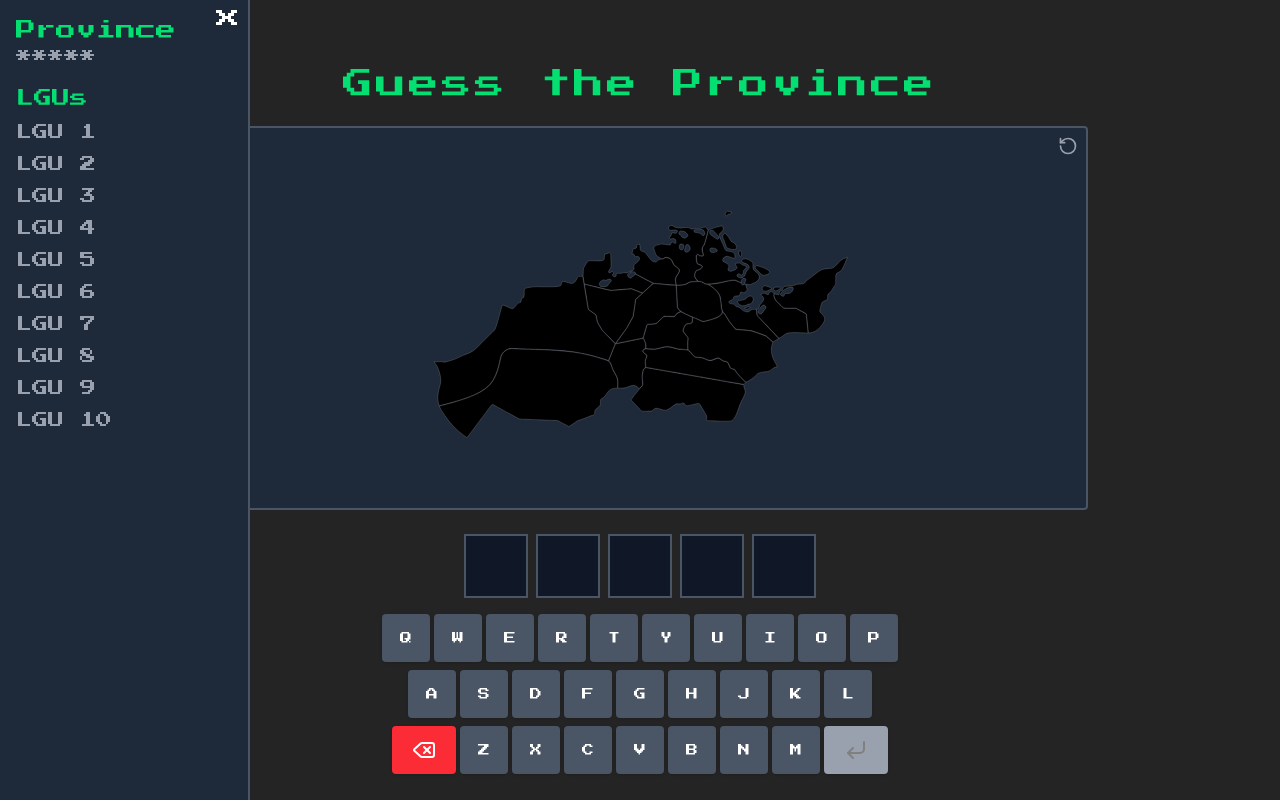
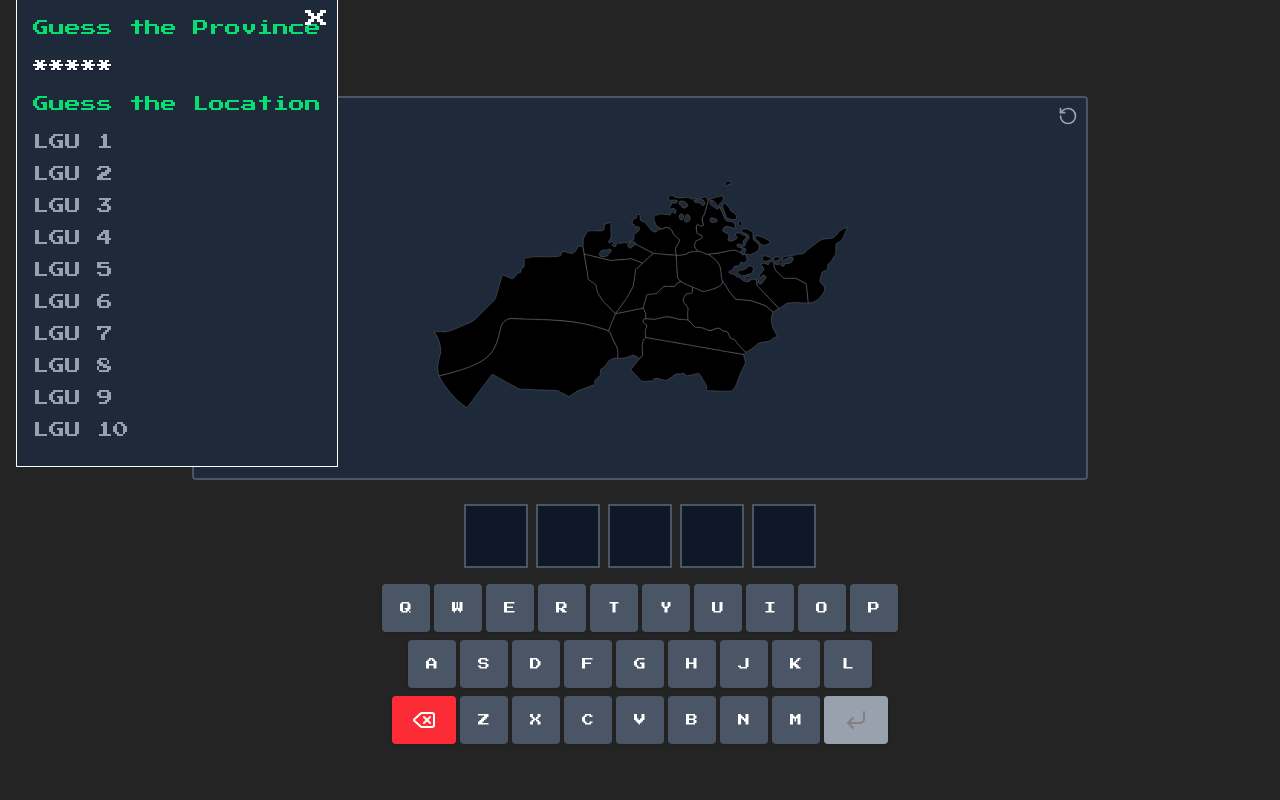
Before and after one commit to JeyBySy/MapaManiaPH, a React (Vite) app: page /quickstart in a window 1280 px wide. Built offline with nearby package versions, Linux system fonts and the light colour scheme.

Commit message:
Refactor Keyboard button click handler and update QuickStartMode UI elements for clarity

```diff
--- a/src/components/Keyboard.tsx
+++ b/src/components/Keyboard.tsx
@@ -94,12 +94,11 @@ const Keyboard: React.FC<KeyboardProps> = ({
                   <button
                     disabled={!isInputValid}
                     key={key}
-                    className={`${
-                      isInputValid
-                        ? "bg-blue-500 hover:bg-blue-600"
-                        : "bg-gray-400 cursor-not-allowed"
-                    } rounded text-xs text-white shadow transition-colors w-16 px-1 flex items-center justify-center`}
-                    onClick={onSubmit}
+                    className={`${isInputValid
+                      ? "bg-blue-500 hover:bg-blue-600"
+                      : "bg-gray-400 cursor-not-allowed"
+                      } rounded text-xs text-white shadow transition-colors w-16 px-1 flex items-center justify-center`}
+                    onClick={() => { onSubmit() }}
                   >
                     <CornerDownLeft stroke={isInputValid ? "white" : "gray"} />
                   </button>
--- a/src/pages/Modes/QuickStartMode.tsx
+++ b/src/pages/Modes/QuickStartMode.tsx
@@ -15,6 +15,7 @@ const QuickStartMode: React.FC = () => {
   const handleSubmit = () => {
     setSubmitted(true)
     if (!isCorrect) {
+      setSubmitted(false)
       setTypedText("")
     }
   }
@@ -48,17 +49,15 @@ const QuickStartMode: React.FC = () => {
   return (
     <div className="flex min-h-screen bg-retro-bg text-white p-4">
       {/* Sidebar */}
-      <div className={`transition-transform ${isSidebarOpen ? "translate-x-0" : "-translate-x-full"} fixed left-0 top-0 h-full min-w-[250px] bg-gray-800 p-4 border-r-2 border-gray-600 z-50`}>
-        <button onClick={toggleSidebar} className="text-white absolute right-2 top-0 text-2xl">
-          x
-        </button>
-        <h2 className="text-xl font-bold text-green-400">Province</h2>
-        <p className="text-gray-400">
+      <div className={`transition-transform ${isSidebarOpen ? "translate-x-0" : "-translate-x-full"} fixed top-0  space-y-3.5 min-w-[250px] bg-gray-800 p-4 border border-t-0 z-50`}>
+        <button onClick={toggleSidebar} className="text-white absolute right-2 top-0 text-2xl"> x </button>
+        <h2 className="text-md text-green-400">Guess the Province</h2>
+        <p className="text-white text-shadow-2xs ">
           {submitted
             ? provinceOutline
             : provinceOutline.replace(/[A-Z]/gi, "*").slice(0, 6)}
         </p>
-        <h3 className="mt-4 text-lg font-semibold text-green-400">LGUs</h3>
+        <h3 className="text-md text-green-400">Guess the Location</h3>
         <ul className="mt-2 text-gray-400">
           {lguList.map((lgu, index) => (
             <li key={index} className="mb-2">
@@ -74,9 +73,6 @@ const QuickStartMode: React.FC = () => {
 
       {/* Main Content */}
       <div className="container md:mx-auto lg:h-auto mt-12 flex flex-col items-center justify-center h-full w-full">
-        <p className="lg:text-3xl hidden lg:block  font-bold mb-6 tracking-widest text-green-400 text-center md:text-4xl">
-          Guess the Province
-        </p>
 
         {/* Province Outline */}
         <div className="w-full md:w-4xl h-48 md:h-96 relative bg-gray-800 border-2 border-gray-600 flex items-center justify-center rounded mb-6 py-4">
@@ -142,7 +138,7 @@ const QuickStartMode: React.FC = () => {
           />
         </div>
       </div>
-    </div>
+    </div >
   )
 }
 
```
